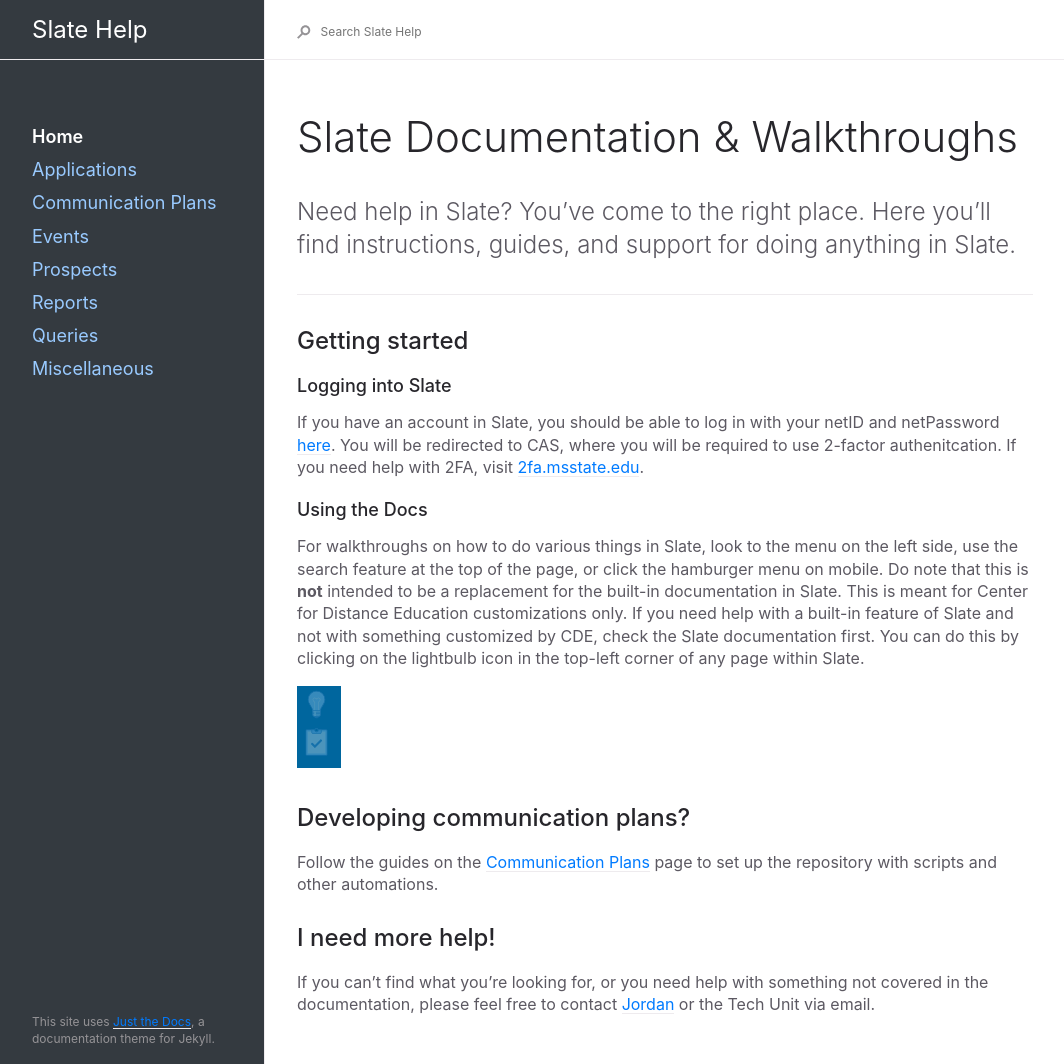
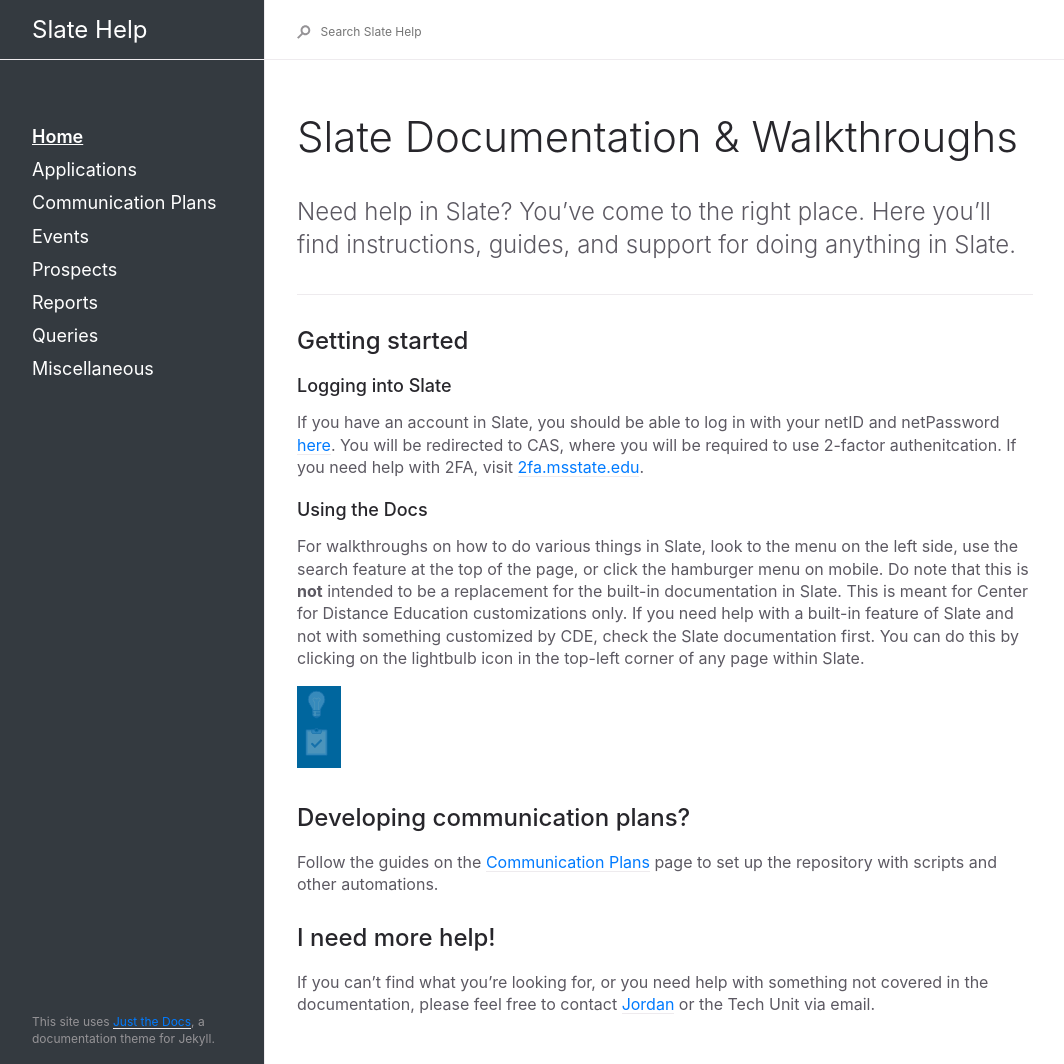
Before and after one commit to oretoise/docs, a Jekyll site: the page built from index.md, in a window 1280 px wide. Shown: the whole page, without its empty margins (91-1155 px from the left). Built offline with Jekyll 4.4.1, drawn with Linux system fonts in a browser that asks for light colours.

Commit message:
Playing with colors

```diff
--- a/_sass/navigation.scss
+++ b/_sass/navigation.scss
@@ -32,7 +32,8 @@
 
 // Edits color of just navigation links
 a.navigation-list-link{
-  color: lighten($link-color, 30%);
+  color: $nav-child-link-color
+  // color: lighten($link-color, 30%);
 }
 
 .navigation-list-child-list {
@@ -40,7 +41,8 @@ a.navigation-list-link{
   list-style: none;
 
   .navigation-list-link {
-    color: $nav-child-link-color;
+    color: lighten($link-color, 35%);
+    // color: $nav-child-link-color;
   }
 
   .navigation-list-item {
@@ -56,7 +58,7 @@ a.navigation-list-link{
 
     &.active {
       &::before {
-        color: $link-color;
+        color: $white;
       }
     }
   }
@@ -89,7 +91,7 @@ a.navigation-list-link{
   &.active {
     font-weight: 600;
     color: $white;
-    text-decoration: none;
+    text-decoration: underline;
   }
 }
 
```
